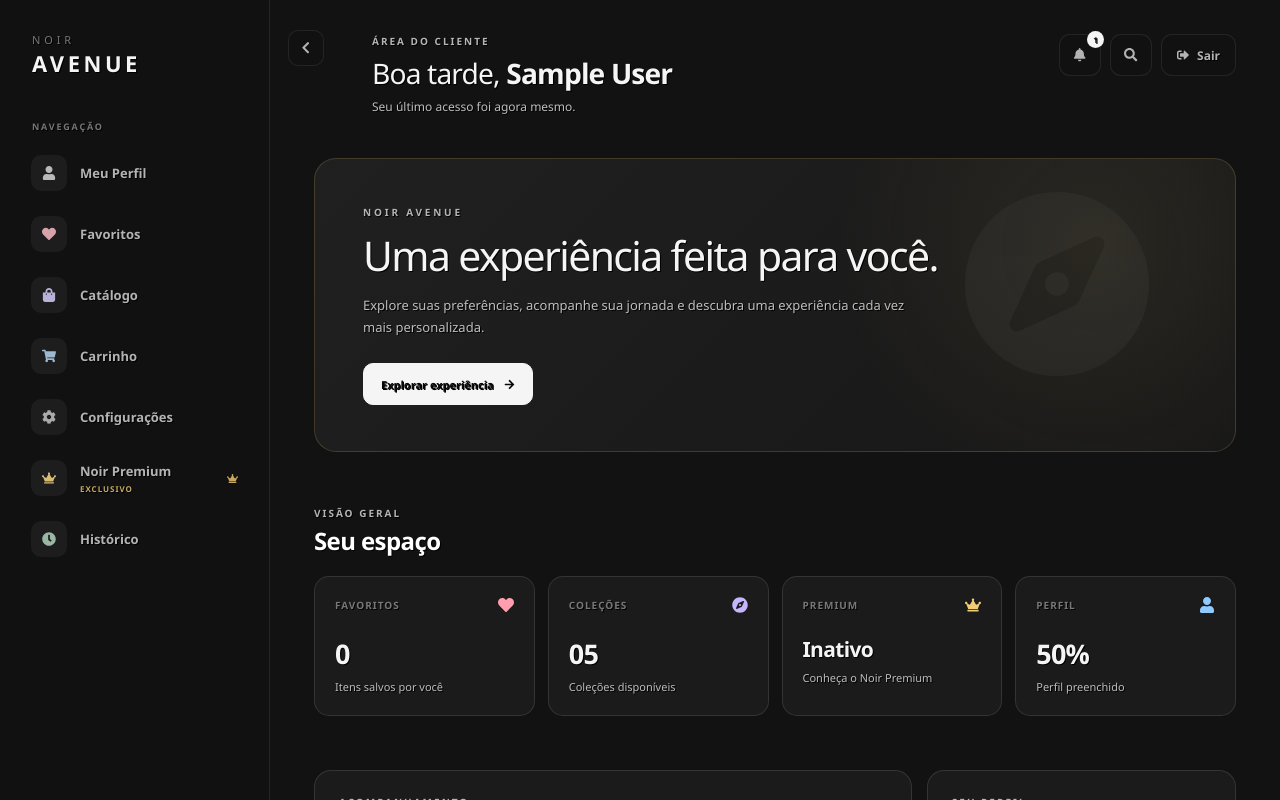
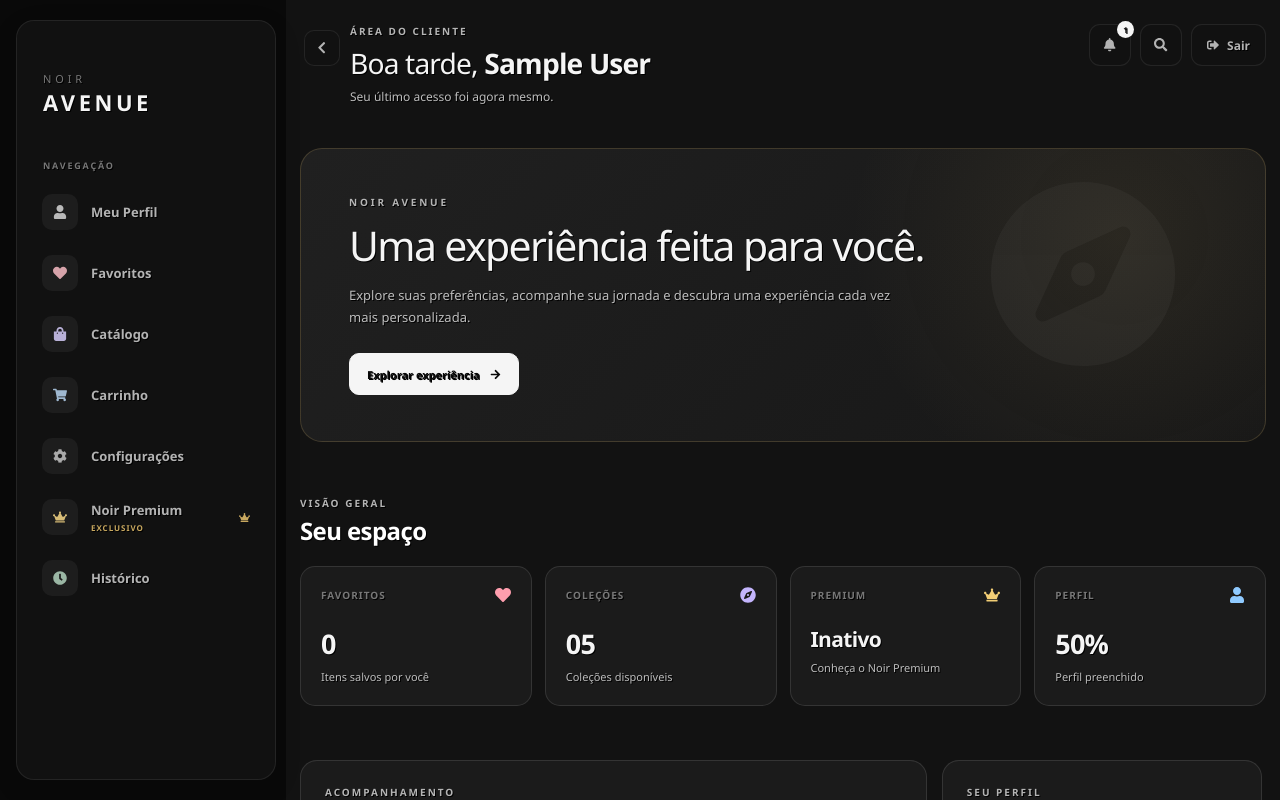
Before and after one commit to Luizfelipeosz/Noir-Avenue, a React (Vite) app: page /dashboard in a window 1280 px wide. Shown: the top 800 px of the page. Built offline with nearby package versions, Linux system fonts and the light colour scheme; sample sign-in values are in the browser's storage.

Commit message:
fix: resolvi problemas na dashboard de quando o nav está abert ou fechado, e tambem a notificação de confirmação de exclusão de um item no carrinho.

```diff
--- a/src/components/Dashboard/Dashboard.css
+++ b/src/components/Dashboard/Dashboard.css
@@ -10,8 +10,11 @@
   --text-muted: #777777;
   --accent: #ffffff;
   --accent-dark: #111111;
+
   --sidebar-width: 270px;
   --sidebar-collapsed-width: 82px;
+  --sidebar-offset: 24px;
+  --sidebar-gap: 20px;
 
   min-height: 100vh;
   display: flex;
@@ -36,27 +39,43 @@
   --accent-dark: #ffffff;
 }
 
-/* =========================================
-   SIDEBAR
-========================================= */
+/* SIDEBAR */
 
 .sidebar {
   position: fixed;
-  top: 0;
-  left: 0;
+  top: 20px;
+  left: var(--sidebar-offset);
   z-index: 100;
+
   width: var(--sidebar-width);
-  height: 100vh;
-  padding: 32px 18px;
+  height: calc(100vh - 40px);
+  padding: 50px 12px;
+
   background: var(--surface);
-  border-right: 1px solid var(--border);
+  border: 1px solid var(--border);
+  border-radius: 18px;
+
   display: flex;
   flex-direction: column;
+  overflow-x: hidden;
   overflow-y: auto;
+
   transition:
-    width 0.3s ease,
-    transform 0.3s ease,
-    background 0.3s ease;
+    width 0.28s ease,
+    padding 0.28s ease,
+    background 0.3s ease,
+    border-color 0.3s ease,
+    box-shadow 0.28s ease;
+
+  box-shadow: 0 8px 30px rgba(0, 0, 0, 0.08);
+}
+
+/* SIDEBAR RECOLHIDA */
+
+.sidebar-collapsed .sidebar {
+  width: var(--sidebar-collapsed-width);
+  padding-left: 30px;
+  padding-right: 12px;
 }
 
 .sidebar-brand {
@@ -267,46 +286,81 @@
 ========================================= */
 
 .dashboard-container {
-  width: calc(100% - var(--sidebar-width));
+  position: relative;
   min-width: 0;
-  margin-left: var(--sidebar-width);
+
+  width: calc(
+    100% - var(--sidebar-offset) -
+    var(--sidebar-width) - var(--sidebar-gap)
+  );
+
+  margin-left: calc(
+    var(--sidebar-offset) +
+    var(--sidebar-width) +
+    var(--sidebar-gap)
+  );
+
   padding: 34px 44px 70px;
-  position: relative;
+
   transition:
-    width 0.3s ease,
-    margin-left 0.3s ease;
-}
+    width 0.28s ease,
+    margin-left 0.28s ease;
+}
+
+
+/* CONTEÚDO COM SIDEBAR RECOLHIDA */
 
 .sidebar-collapsed .dashboard-container {
-  width: calc(100% - var(--sidebar-collapsed-width));
-  margin-left: var(--sidebar-collapsed-width);
-}
+  width: calc(
+    100% - var(--sidebar-offset) -
+    var(--sidebar-collapsed-width) -
+    var(--sidebar-gap)
+  );
+
+  margin-left: calc(
+    var(--sidebar-offset) +
+    var(--sidebar-collapsed-width) +
+    var(--sidebar-gap)
+  );
+}
+
+/* BOTÃO DE ABRIR E FECHAR */
 
 .sidebar-toggle {
   position: absolute;
   top: 30px;
   left: 18px;
+  z-index: 20;
+
   width: 36px;
   height: 36px;
+
   border: 1px solid var(--border);
   border-radius: 10px;
   background: var(--surface);
   color: var(--text-soft);
+
   display: flex;
   align-items: center;
   justify-content: center;
+
   cursor: pointer;
-  z-index: 20;
+
   transition:
     background 0.2s ease,
     color 0.2s ease,
-    border-color 0.2s ease;
+    border-color 0.2s ease,
+    transform 0.2s ease;
 }
 
 .sidebar-toggle:hover {
   background: var(--surface-hover);
   color: var(--text);
   border-color: var(--border-strong);
+}
+
+.sidebar-toggle:active {
+  transform: scale(0.94);
 }
 
 /* =========================================
@@ -1735,3 +1789,75 @@ input:focus-visible {
     animation-iteration-count: 1 !important;
   }
 }
+
+
+/* =========================================
+   SIDEBAR + DASHBOARD — ALINHAMENTO DESKTOP
+========================================= */
+
+@media (min-width: 801px) {
+  .layout {
+    --sidebar-width: 260px;
+    --sidebar-collapsed-width: 72px;
+    --sidebar-offset: 16px;
+    --sidebar-gap: 10px;
+  }
+
+  .sidebar {
+    left: var(--sidebar-offset);
+  }
+
+  .sidebar-collapsed .sidebar {
+    width: var(--sidebar-collapsed-width);
+  }
+
+  .dashboard-container,
+  .sidebar-collapsed .dashboard-container {
+    box-sizing: border-box;
+    min-width: 0;
+    margin-left: calc(
+      var(--sidebar-offset) +
+      var(--sidebar-width) +
+      var(--sidebar-gap)
+    );
+    width: calc(
+      100% -
+      var(--sidebar-offset) -
+      var(--sidebar-width) -
+      var(--sidebar-gap)
+    );
+    padding: 28px 28px 60px 20px;
+    transition:
+      width 0.28s ease,
+      margin-left 0.28s ease,
+      padding 0.28s ease;
+  }
+
+  .sidebar-collapsed .dashboard-container {
+    margin-left: calc(
+      var(--sidebar-offset) +
+      var(--sidebar-collapsed-width) +
+      var(--sidebar-gap)
+    );
+    width: calc(
+      100% -
+      var(--sidebar-offset) -
+      var(--sidebar-collapsed-width) -
+      var(--sidebar-gap)
+    );
+  }
+
+  .dashboard-header {
+    padding-left: 50px;
+  }
+
+  .sidebar,
+  .sidebar-collapsed .sidebar {
+    transition:
+      width 0.28s ease,
+      padding 0.28s ease,
+      background 0.3s ease,
+      border-color 0.3s ease,
+      box-shadow 0.28s ease;
+  }
+}
--- a/src/context/CartContext.jsx
+++ b/src/context/CartContext.jsx
@@ -238,23 +238,15 @@ export function CartProvider({ children }) {
   }
 
   /**
-   * Remove todos os produtos depois de confirmação.
+ * Remove todos os produtos do carrinho.
+ * A confirmação visual é controlada pelo Cart.jsx.
  */
 function clearCart() {
   if (cartItems.length === 0) {
     return;
   }
 
-    const confirmed = window.confirm(
-      "Tem certeza que deseja limpar o carrinho?\n\nTodos os produtos serão removidos."
-    );
-
-    if (!confirmed) {
-      return;
-    }
-
   setCartItems([]);
-
   toast.success("Carrinho limpo com sucesso.");
 }
 
```
Lines whose indentation alone changed are shown as unchanged.
